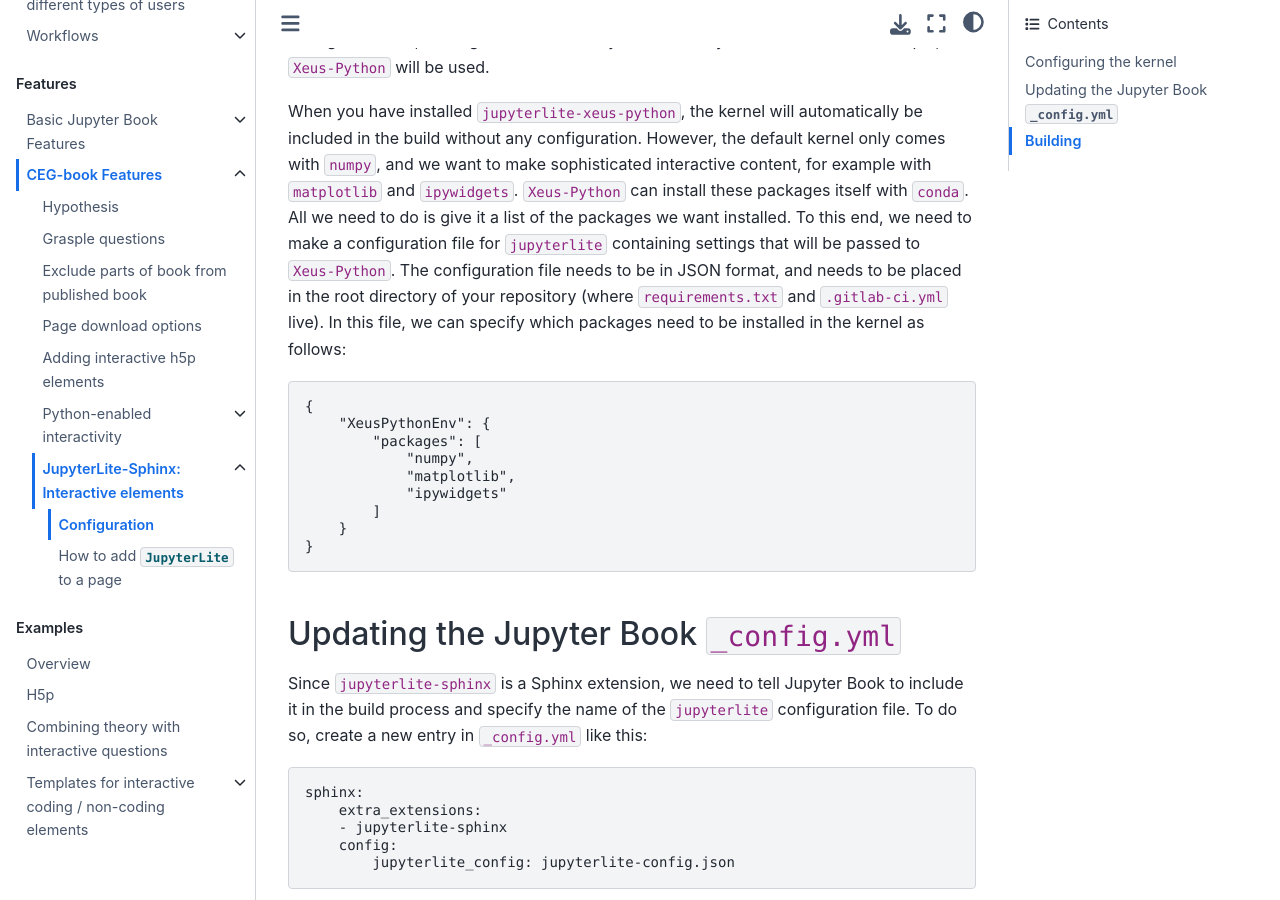
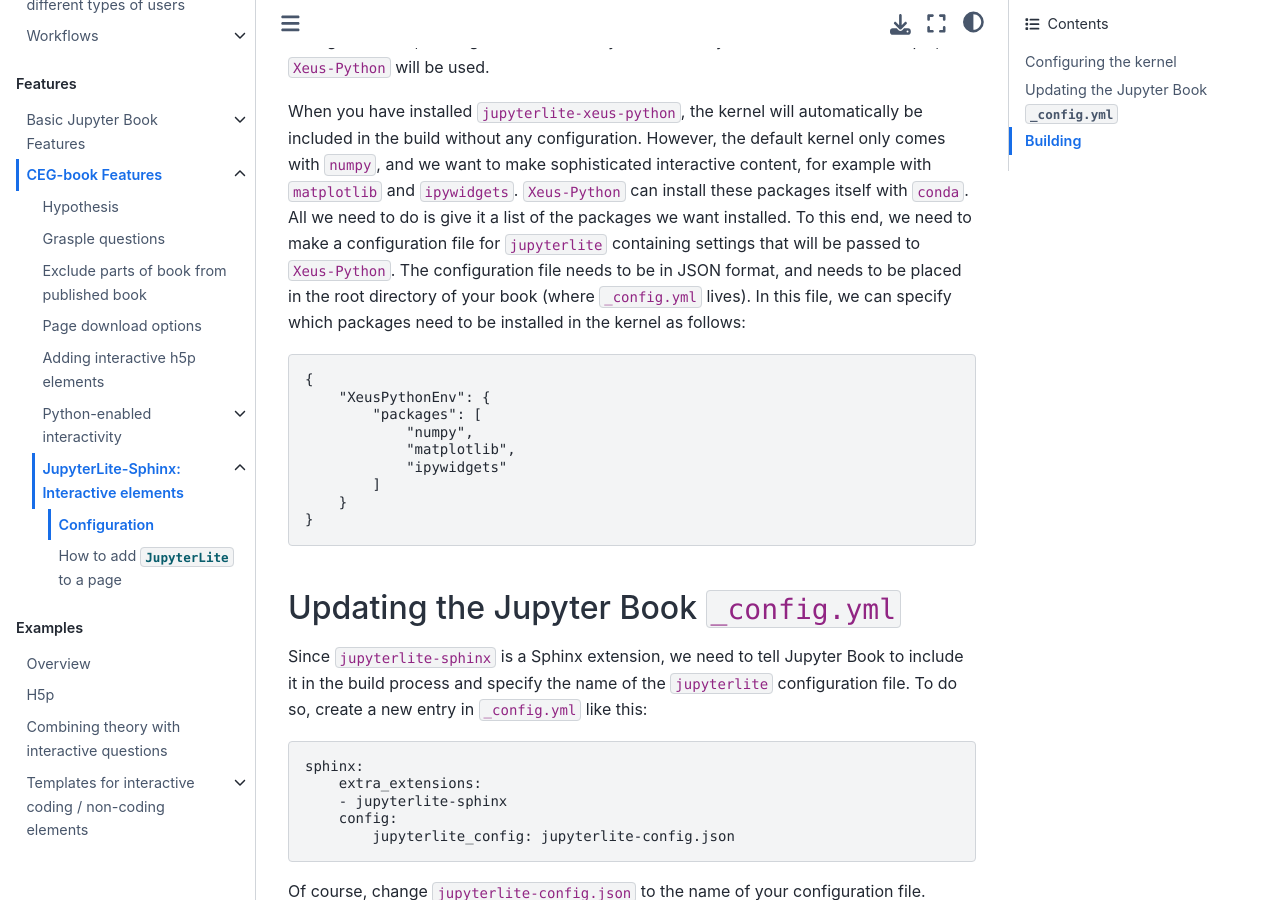
Before and after one commit to TeachBooks/mirror_teachbook_manual, a Jupyter Book: the page built from book/features/jupyterlite/configuration.md, in a window 1280 px wide and 900 px high, scrolled down 467 px. Built offline with Jupyter Book 1.0.4 settings and Sphinx 7.4.7 and the Sphinx Book theme 1.1.4, drawn with Linux system fonts in a browser that asks for light colours; pages that are not in the unit, such as notebooks, are missing from menus; comment, search, counter and statistics services are not loaded.

Commit message:
Jupyterlite-sphinx fix

```diff
--- a/book/features/jupyterlite/configuration.md
+++ b/book/features/jupyterlite/configuration.md
@@ -11,7 +11,7 @@
 
 There are multiple Python kernels available that work in the browser. Two popular ones are [Pyodide] and [`Xeus-Python`]. The latter allows you to install packages from `conda-forge` during build time, making them immediately available on your website. In this example, `Xeus-Python` will be used.
 
-When you have installed `jupyterlite-xeus-python`, the kernel will automatically be included in the build without any configuration. However, the default kernel only comes with `numpy`, and we want to make sophisticated interactive content, for example with `matplotlib` and `ipywidgets`. `Xeus-Python` can install these packages itself with `conda`. All we need to do is give it a list of the packages we want installed. To this end, we need to make a configuration file for `jupyterlite` containing settings that will be passed to `Xeus-Python`. The configuration file needs to be in JSON format, and needs to be placed in the root directory of your repository (where `requirements.txt` and `.gitlab-ci.yml` live). In this file, we can specify which packages need to be installed in the kernel as follows:
+When you have installed `jupyterlite-xeus-python`, the kernel will automatically be included in the build without any configuration. However, the default kernel only comes with `numpy`, and we want to make sophisticated interactive content, for example with `matplotlib` and `ipywidgets`. `Xeus-Python` can install these packages itself with `conda`. All we need to do is give it a list of the packages we want installed. To this end, we need to make a configuration file for `jupyterlite` containing settings that will be passed to `Xeus-Python`. The configuration file needs to be in JSON format, and needs to be placed in the root directory of your book (where `_config.yml` lives). In this file, we can specify which packages need to be installed in the kernel as follows:
 
     {
         "XeusPythonEnv": {
```
